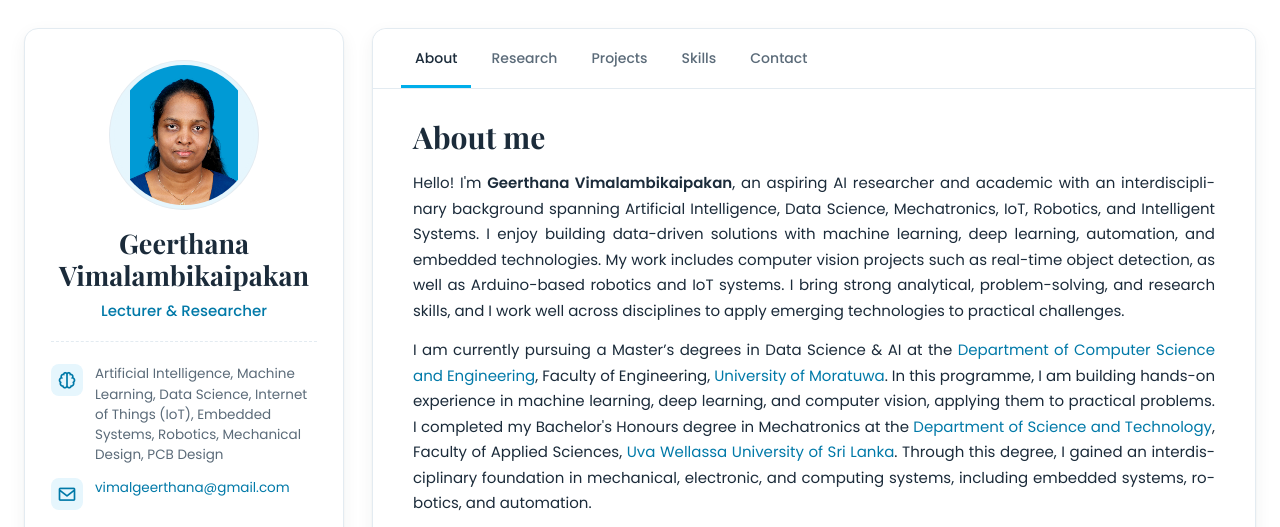
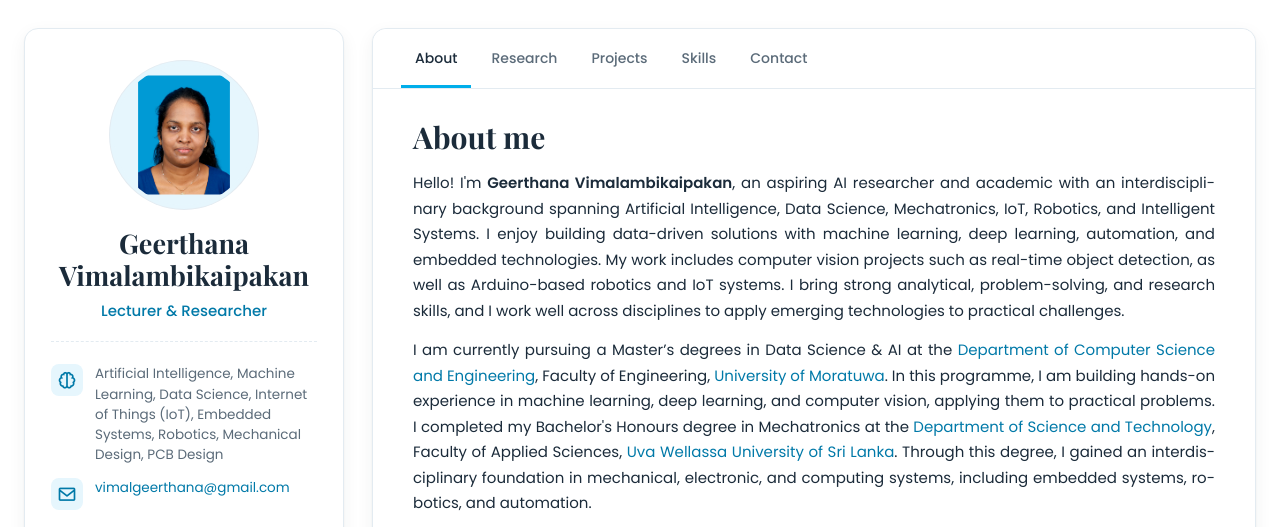
Before and after one commit to GeerthanaVimal/GeerthanaVimal.github.io, a plain HTML site: page index.html in a window 1280 px wide. Shown: the top 527 px of the page. Drawn offline with nearby package versions, Linux system fonts and the light colour scheme.

Commit message:
Update stylesheet.css

```diff
--- a/stylesheet.css
+++ b/stylesheet.css
@@ -68,7 +68,7 @@ img { max-width: 100%; display: block; }
   display: grid; place-items: center;
 }
 .avatar span { font-family: 'Playfair Display', serif; font-size: 44px; color: var(--accent-text); }
-.avatar img { position: absolute; inset: 0; width: 100%; height: 100%; object-fit: contain; background: var(--accent-soft); }
+.avatar img { position: absolute; inset: 0; width: 100%; height: 100%; object-fit: contain; transform: scale(0.85); }
 
 .profile-card h1 {
   font-family: 'Playfair Display', serif;
```
